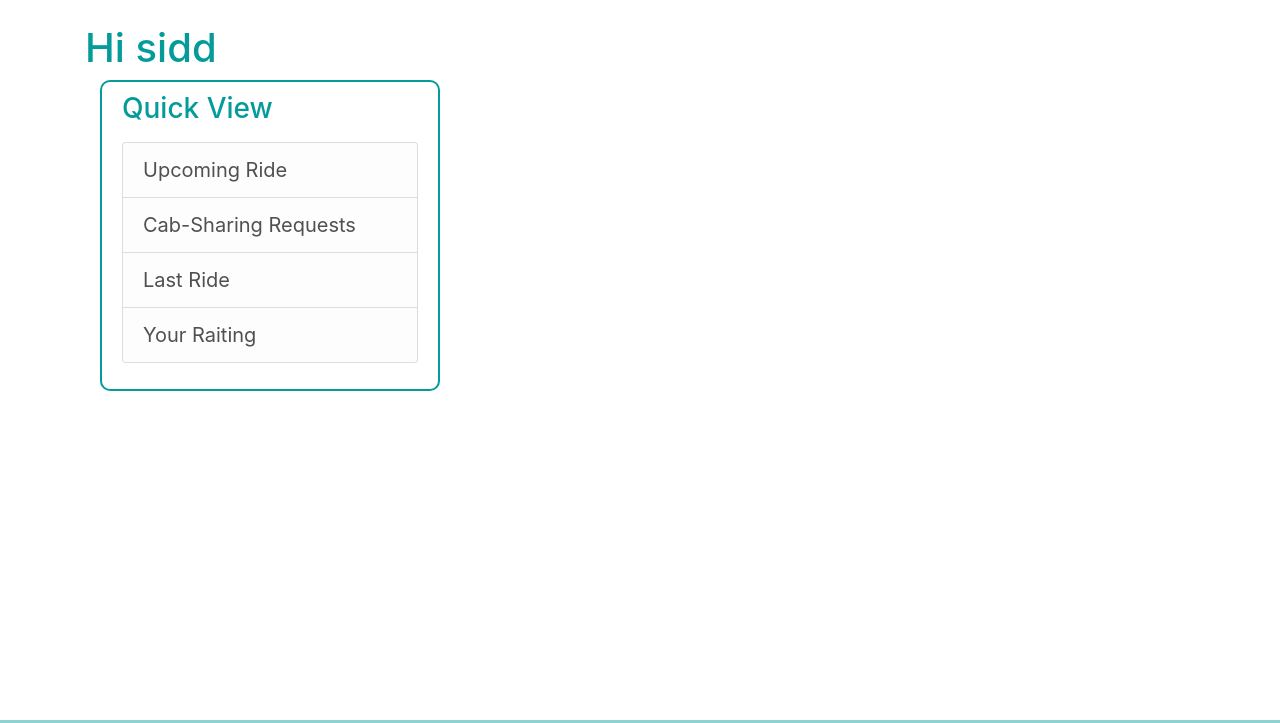
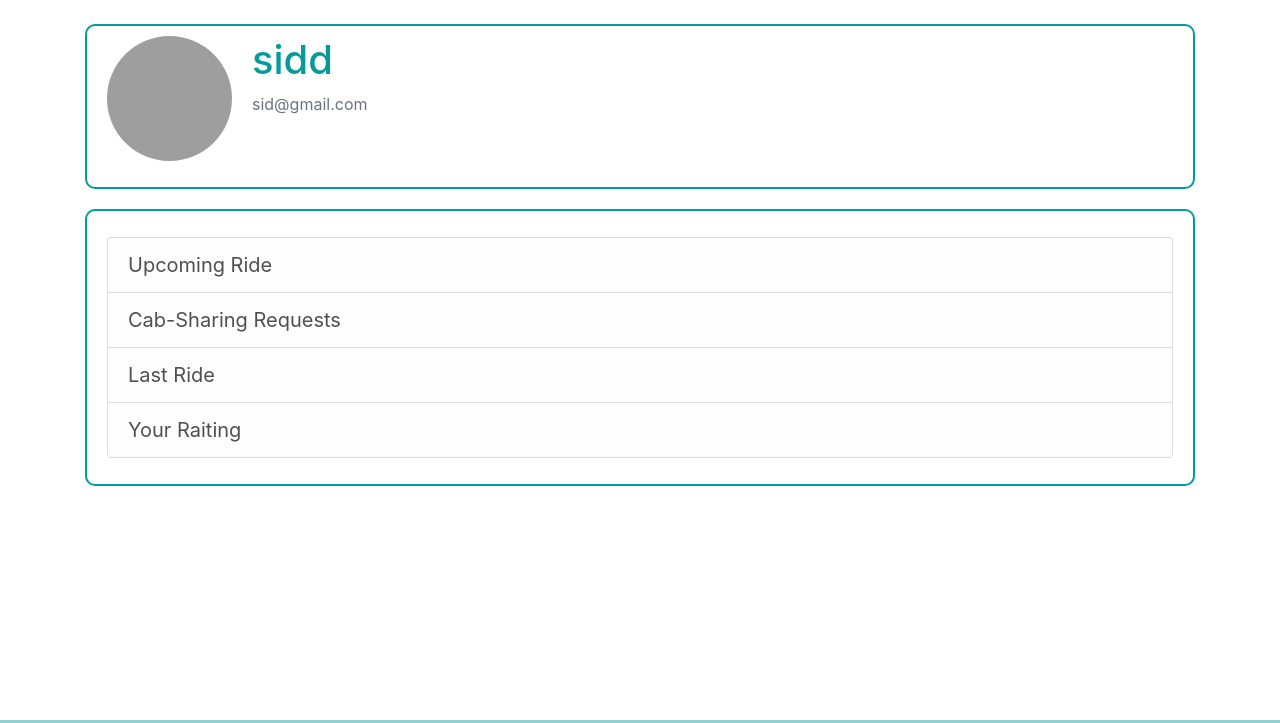
Before and after one commit to sidd6p/CO-Ride, a Flask app: page /account in a window 1280 px wide. Shown: the part 56-779 px from the top of the page. Run offline with Flask 2, Linux system fonts and the light colour scheme; a user stored in the database is signed in; some libraries are stand-ins or nearby versions; grey boxes are pictures that could not be loaded.

Commit message:
Update Account functionality, issues are present
Profile Picture is not showing

Author: Siddhartha Purwar
Date: 11-Nov-2021

modified:   flaskFile/forms.py
modified:   flaskFile/models.py
modified:   flaskFile/routes.py
new file:   flaskFile/static/profile_pics/default.jpeg
modified:   flaskFile/templates/account.html

```diff
--- a/flaskFile/models.py
+++ b/flaskFile/models.py
@@ -13,7 +13,7 @@ class User(db.Model, UserMixin):
     id = db.Column(db.Integer, primary_key=True)
     username = db.Column(db.String(20), unique=True, nullable=False)
     email = db.Column(db.String(120), unique=True, nullable=False)
-    image_file = db.Column(db.String(20), nullable=False, default='default.jpg')
+    image_file = db.Column(db.String(20), nullable=False, default='default.jpeg')
     password = db.Column(db.String(60), nullable=False)
     posts = db.relationship('Post', backref='author', lazy=True)
 
--- a/flaskFile/routes.py
+++ b/flaskFile/routes.py
@@ -101,4 +101,5 @@ def account():
         flash('Login Required to access Account page', 'warning')
         return redirect(url_for('login'))
     """
-    return render_template('account.html', title=current_user.username)
+    imageFile = url_for('static', filename='profile_pics/' + current_user.image_file)
+    return render_template('account.html', title=current_user.username, imageFile=imageFile)
--- a/flaskFile/templates/account.html
+++ b/flaskFile/templates/account.html
@@ -1,9 +1,15 @@
 {% extends "layout.html" %}
 {% block content %}
-    <h1>Hi {{ current_user.username }}</h1>
-    <div class="col-md-4">
   <div class="content-section">
-          <h3>Quick View</h3>
+    <div class="media">
+      <img class="rounded-circle account-img" title="My Image" src="{{ imageFile }}">
+      <div class="media-body">
+        <h2 class="account-heading">{{ current_user.username }}</h2>
+        <p class="text-secondary">{{ current_user.email }}</p>
+      </div>
+    </div>
+  </div>
+  <div class="content-section">
     <p class='text-muted'>
       <ul class="list-group">
         <li style="color: #2b2b2bd2; font-size: 20px;" class="list-group-item list-group-item-light side-view">Upcoming Ride</li>
@@ -13,5 +19,4 @@
       </ul>
     </p>
   </div>
-      </div>
 {% endblock content%}
```
Also changed, not shown: flaskFile/forms.py (+25 -0 lines), flaskFile/static/profile_pics/default.jpeg (added). Lines whose indentation alone changed are shown as unchanged.
